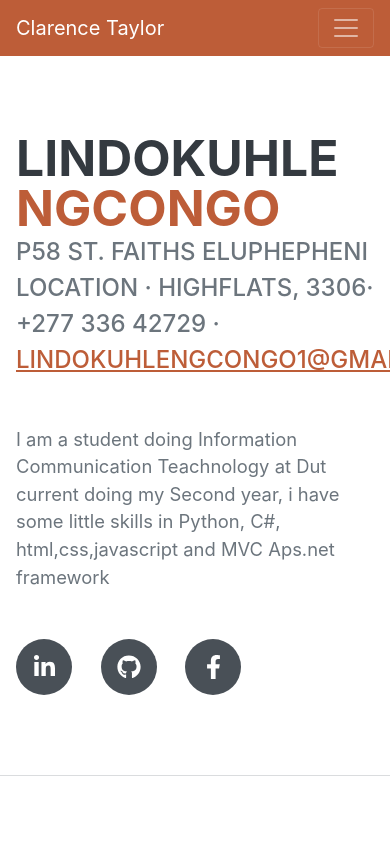
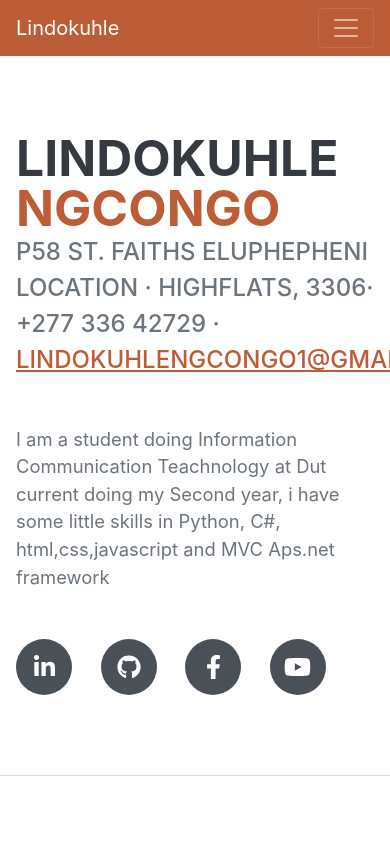
Before and after one commit to Lindokuhle1/lindokuhle, a plain HTML site: page index.html in a window 390 px wide. Shown: the top 844 px of the page. Drawn offline with nearby package versions, Linux system fonts and the light colour scheme; a web font is replaced by a local one.

Commit message:
Add files via upload

```diff
--- a/index.html
+++ b/index.html
@@ -19,7 +19,7 @@
 
         <nav class="navbar navbar-expand-lg navbar-dark bg-primary fixed-top" id="sideNav">
             <a class="navbar-brand js-scroll-trigger" href="#page-top">
-                <span class="d-block d-lg-none">Clarence Taylor</span>
+                <span class="d-block d-lg-none">Lindokuhle </span>
                 <span class="d-none d-lg-block"><img class="img-fluid img-profile rounded-circle mx-auto mb-2" src="assets/img/profile.jpg" alt="..." /></span>
             </a>
             <button class="navbar-toggler" type="button" data-bs-toggle="collapse" data-bs-target="#navbarResponsive" aria-controls="navbarResponsive" aria-expanded="false" aria-label="Toggle navigation"><span class="navbar-toggler-icon"></span></button>
@@ -52,6 +52,7 @@
                         <a class="social-icon" href="https://www.linkedin.com/in/lindokuhle-ngcongo-022539203"><i class="fab fa-linkedin-in"></i></a>
                         <a class="social-icon" href="https://github.com/Lindokuhle1"><i class="fab fa-github"></i></a>
                         <a class="social-icon" href="https://www.facebook.com/lindokuhle.ngcongo.980"><i class="fab fa-facebook-f"></i></a>
+                        <a class="social-icon" href="https://github.com/Lindokuhle1"><i class="fab fa-youtube"></i></a>
                     </div>
                 </div>
             </section>
```
